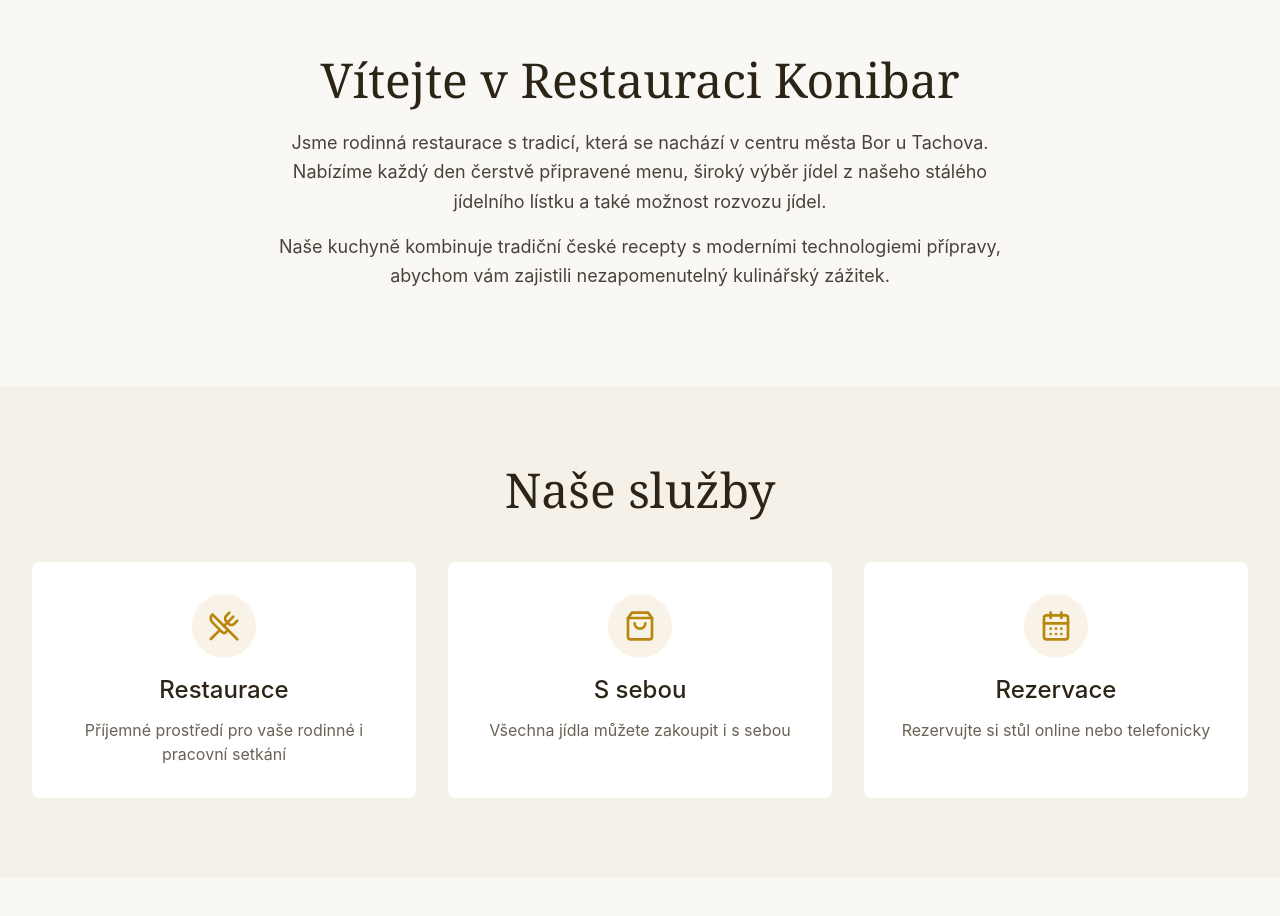
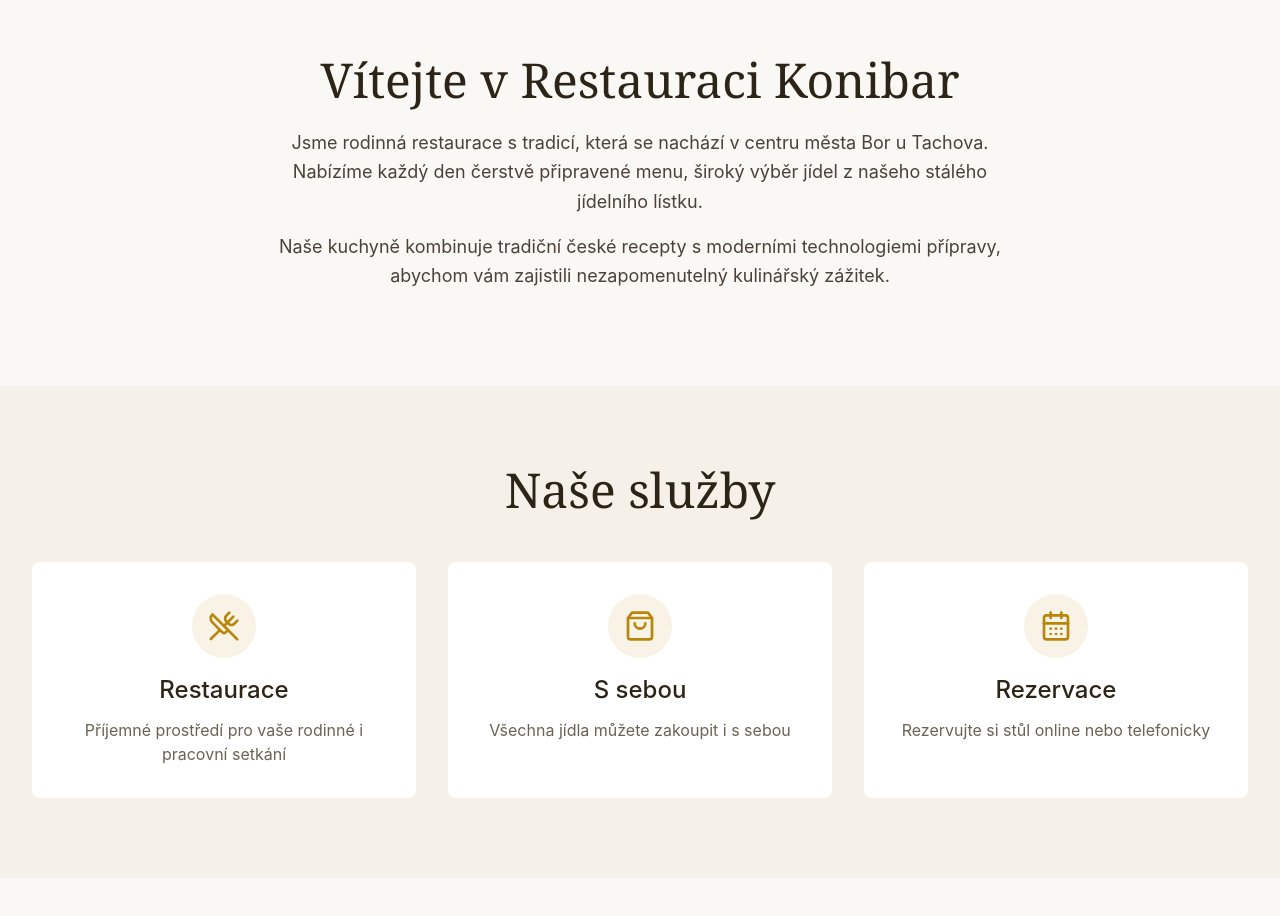
Before and after one commit to mesconliska-maker/Konibar, a React (Vite) app: page / in a window 1280 px wide. Shown: the part 1080-1996 px from the top of the page. Built offline with nearby package versions, Linux system fonts and the light colour scheme; no server answers.

Commit message:
Update HomePage.tsx

```diff
--- a/src/app/pages/HomePage.tsx
+++ b/src/app/pages/HomePage.tsx
@@ -202,7 +202,7 @@ const galleryImages = [
             <p className="text-lg text-[#4A4238] leading-relaxed mb-4">
               Jsme rodinná restaurace s tradicí, která se nachází v centru města Bor u Tachova.
               Nabízíme každý den čerstvě připravené menu, široký výběr jídel z našeho stálého
-              jídelního lístku a také možnost rozvozu jídel.
+              jídelního lístku.
             </p>
             <p className="text-lg text-[#4A4238] leading-relaxed">
               Naše kuchyně kombinuje tradiční české recepty s moderními technologiemi přípravy,
```
